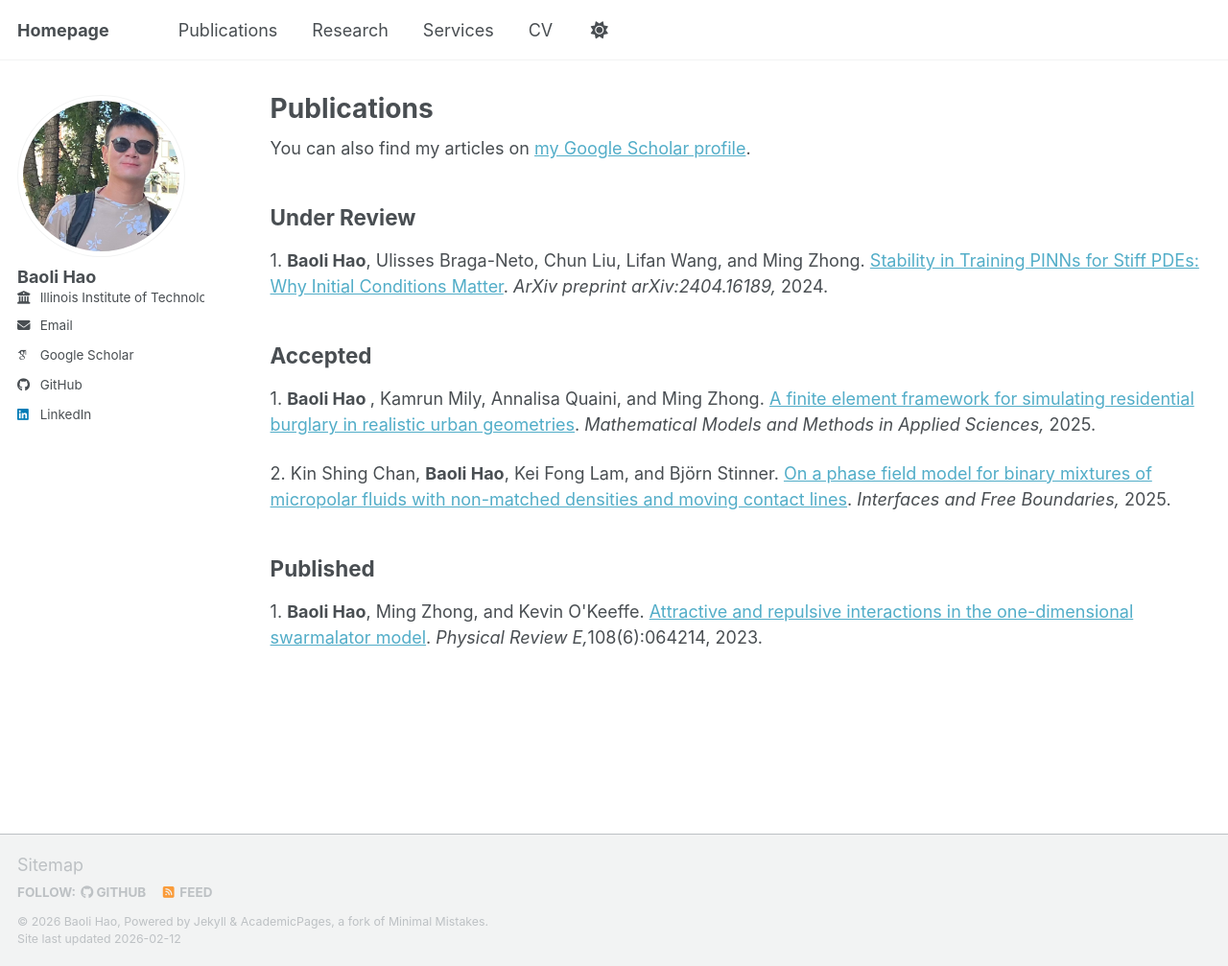
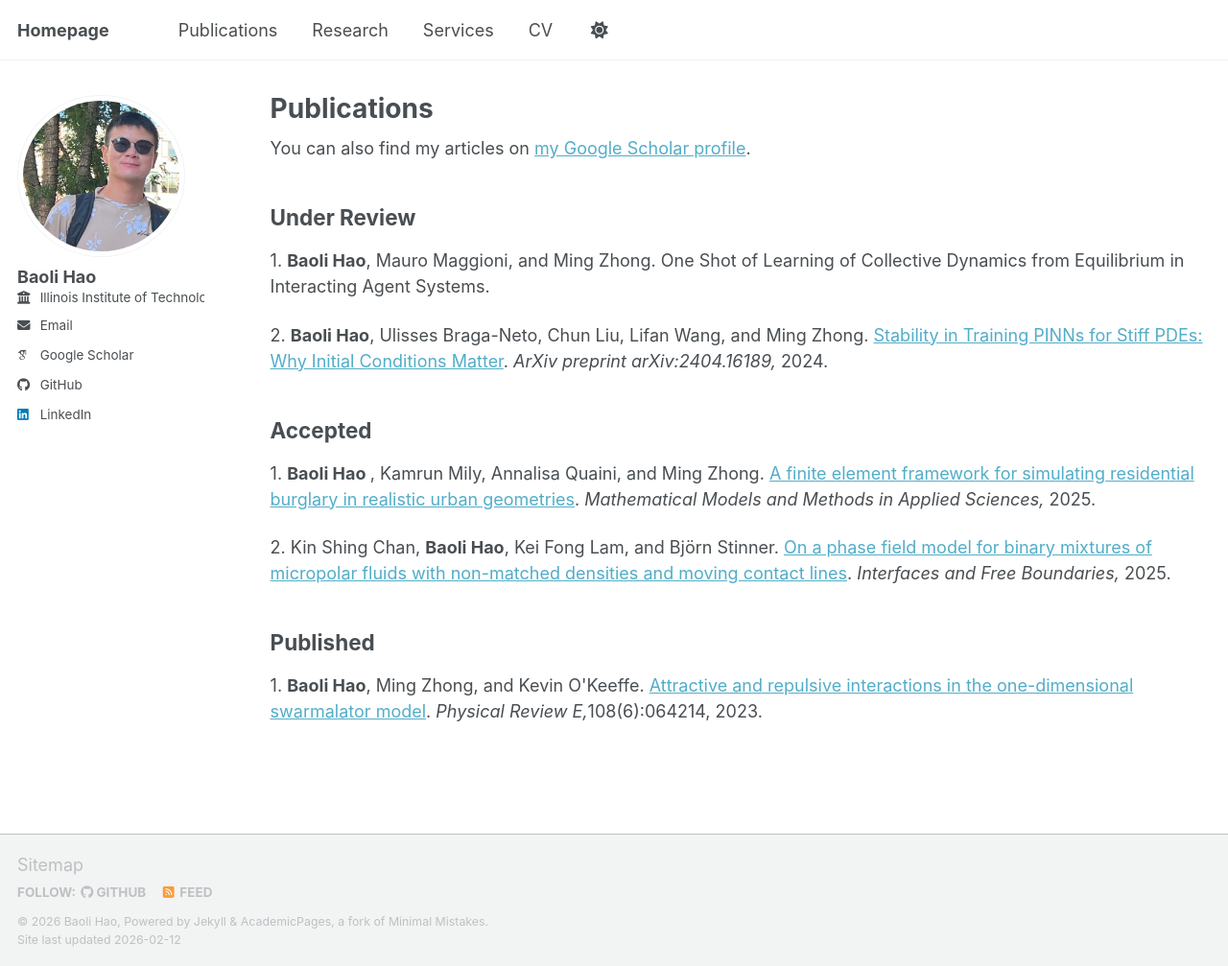
Before and after one commit to baolihao/baolihao.github.io, a Jekyll site: the page built from _pages/publications.html, in a window 1280 px wide and 1007 px high. Shown: the whole window at 96% size. Built offline with Jekyll 4.4.1, drawn with Linux system fonts in a browser that asks for light colours; some web fonts are replaced; a script bundle is joined from its source files by our own code; library files that are not in the unit come from our copies.

Commit message:
Update publications.html

```diff
--- a/_pages/publications.html
+++ b/_pages/publications.html
@@ -11,7 +11,10 @@ author_profile: true
 
 <h2>Under Review</h2>
 <p>
- 1.  <b>Baoli Hao</b>, Ulisses Braga-Neto, Chun Liu, Lifan Wang, and Ming Zhong.
+  1. <b>Baoli Hao</b>, Mauro Maggioni,  and Ming Zhong. One Shot of Learning of Collective Dynamics from Equilibrium in Interacting Agent Systems.
+</p>
+<p>
+ 2.  <b>Baoli Hao</b>, Ulisses Braga-Neto, Chun Liu, Lifan Wang, and Ming Zhong.
   <a href = "https://arxiv.org/pdf/2404.16189">Stability in Training PINNs for Stiff PDEs: Why Initial Conditions Matter</a>.
   <i>ArXiv preprint arXiv:2404.16189,</i>
 2024.
```
